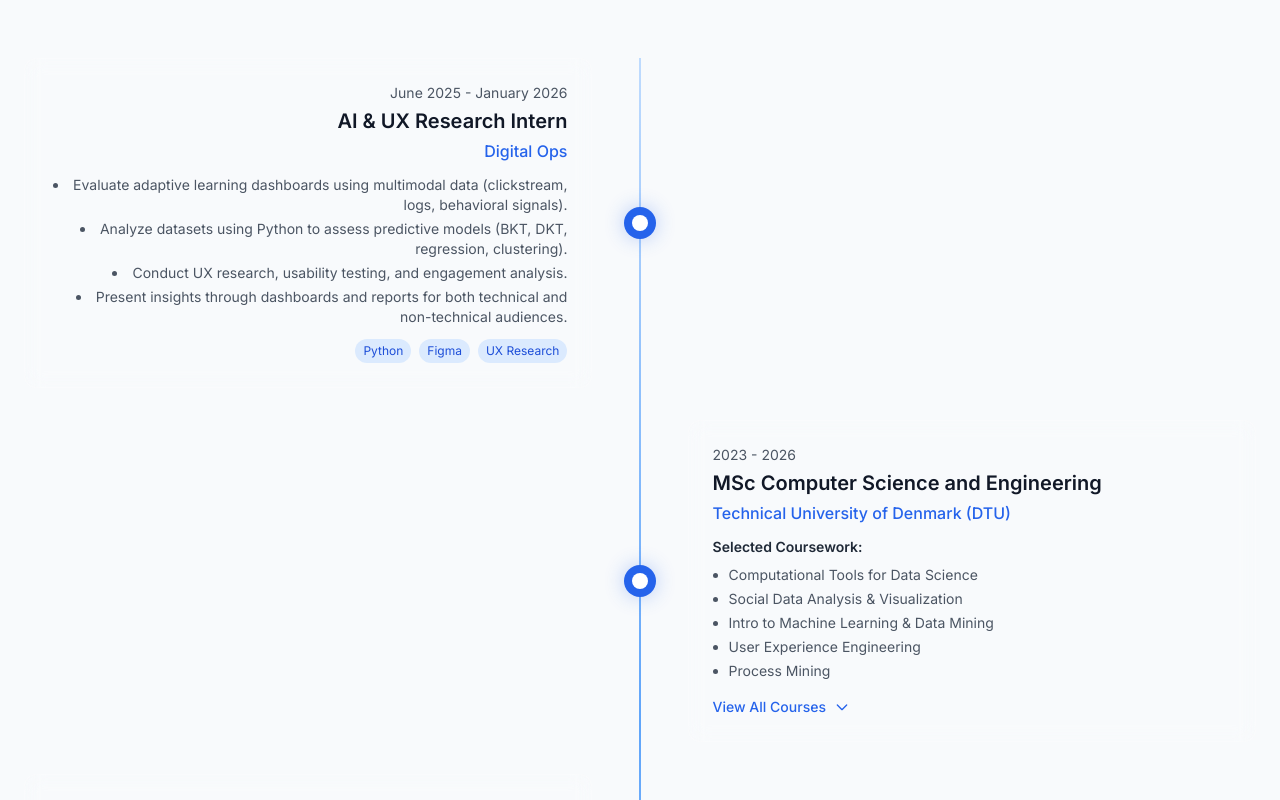
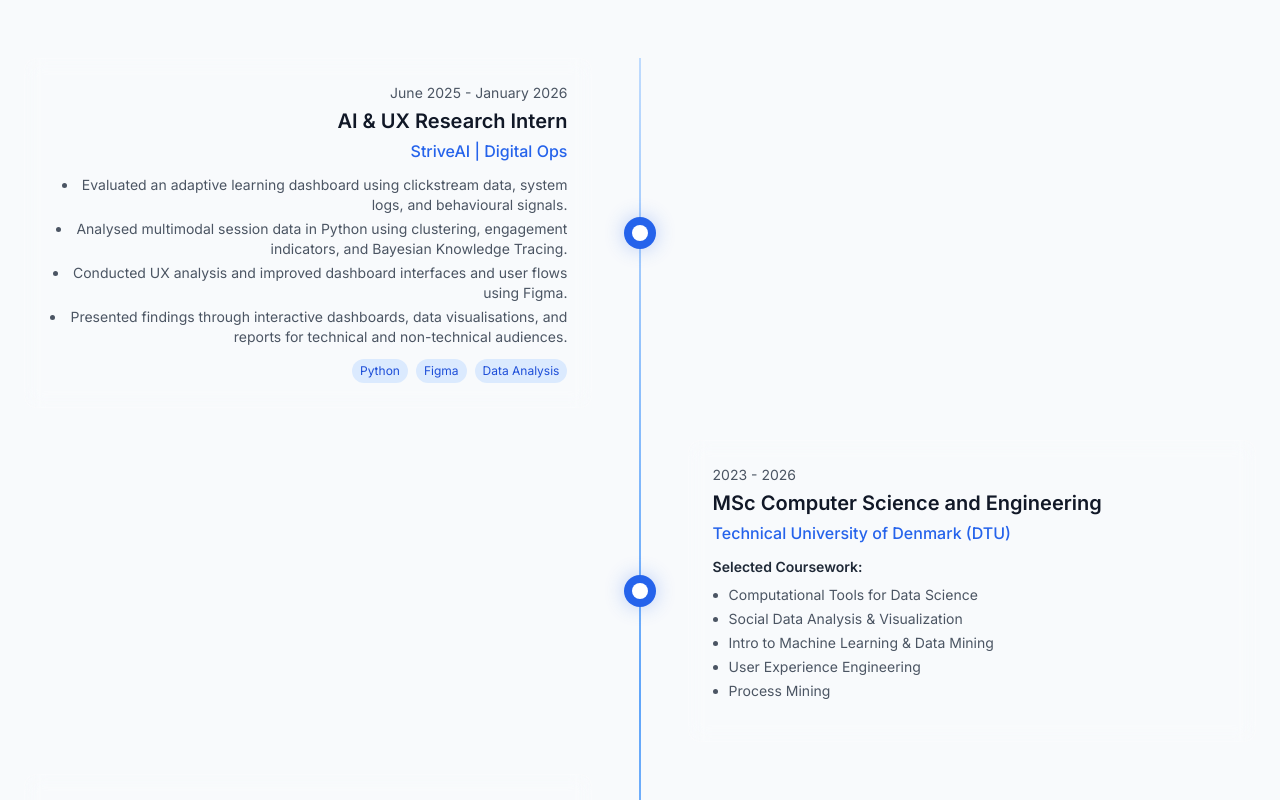
Before and after one commit to MahmudMRasel/Rasel.me, a React (Vite) app: page / in a window 1280 px wide. Shown: the part 1760-2560 px from the top of the page. Built offline with nearby package versions, Linux system fonts and the light colour scheme.

Commit message:
Remove expandable coursework controls

```diff
--- a/src/components/Timeline.jsx
+++ b/src/components/Timeline.jsx
@@ -1,11 +1,10 @@
-import React, { useState } from 'react'
+import React from 'react'
 import { useTranslation } from 'react-i18next'
 import { useScrollReveal } from '../hooks/useScrollReveal'
 
 const Timeline = () => {
   const { t } = useTranslation()
   const [titleRef, titleRevealed] = useScrollReveal({ threshold: 0.2 })
-  const [isCoursesExpanded, setIsCoursesExpanded] = useState(false)
 
   const timelineItems = [
     {
@@ -21,8 +20,7 @@ const Timeline = () => {
       title: t('timeline.education.dtu.title'),
       company: t('timeline.education.dtu.company'),
       type: "education",
-      selectedCourses: t('timeline.education.dtu.courses.selected', { returnObjects: true }),
-      allCourses: t('timeline.education.dtu.courses.all', { returnObjects: true })
+      selectedCourses: t('timeline.education.dtu.courses.selected', { returnObjects: true })
     },
     {
       date: t('timeline.experience.brixoptim.date'),
@@ -37,8 +35,7 @@ const Timeline = () => {
       title: t('timeline.education.bsc.title'),
       company: t('timeline.education.bsc.company'),
       type: "education",
-      selectedCourses: t('timeline.education.bsc.courses.selected', { returnObjects: true }),
-      allCourses: t('timeline.education.bsc.courses.all', { returnObjects: true })
+      selectedCourses: t('timeline.education.bsc.courses.selected', { returnObjects: true })
     }
   ]
 
@@ -58,7 +55,7 @@ const Timeline = () => {
           <div className="glass rounded-xl p-6 backdrop-blur-lg hover:bg-white/40 transition-all transform hover:scale-105 hover:shadow-xl">
             <p className="text-sm text-gray-600 mb-1">{item.date}</p>
             <h3 className="text-xl font-semibold text-gray-900 mb-1">{item.title}</h3>
-            <p className="text-md text-blue-600 font-medium mb-3">{item.company}</p>
+            {item.company && <p className="text-md text-blue-600 font-medium mb-3">{item.company}</p>}
 
             {item.type === 'experience' && (
               <>
@@ -88,37 +85,6 @@ const Timeline = () => {
                       <li key={i}>{course}</li>
                     ))}
                   </ul>
-                </div>
-
-                <div className="mt-4">
-                  <button
-                    onClick={() => setIsCoursesExpanded(!isCoursesExpanded)}
-                    className="text-blue-600 hover:text-blue-700 font-medium text-sm flex items-center gap-2 transition-colors"
-                  >
-                    {isCoursesExpanded ? t('timeline.education.dtu.showLess') : t('timeline.education.dtu.viewAllCourses')}
-                    <svg
-                      className={`w-4 h-4 transform transition-transform ${isCoursesExpanded ? 'rotate-180' : ''}`}
-                      fill="none"
-                      stroke="currentColor"
-                      viewBox="0 0 24 24"
-                    >
-                      <path strokeLinecap="round" strokeLinejoin="round" strokeWidth={2} d="M19 9l-7 7-7-7" />
-                    </svg>
-                  </button>
-
-                  {isCoursesExpanded && (
-                    <div className="mt-4 p-4 glass-dark rounded-lg backdrop-blur-sm">
-                      <h4 className="text-sm font-semibold text-gray-800 mb-2">{t('timeline.education.dtu.allCourses')}</h4>
-                      <div className="grid md:grid-cols-2 gap-2">
-                        {item.allCourses.map((course, i) => (
-                          <div key={i} className="text-sm text-gray-600 flex items-start">
-                            <span className="text-blue-600 mr-2">•</span>
-                            <span>{course}</span>
-                          </div>
-                        ))}
-                      </div>
-                    </div>
-                  )}
                 </div>
               </>
             )}
--- a/src/locales/bn.json
+++ b/src/locales/bn.json
@@ -42,7 +42,7 @@
       "digitalOps": {
         "date": "জুন ২০২৫ - জানুয়ারি ২০২৬",
         "title": "এআই ও ইউএক্স রিসার্চ ইন্টার্ন",
-        "company": "ডিজিটাল অপস",
+        "company": "StriveAI | ডিজিটাল অপস",
         "bullets": [
           "মাল্টিমোডাল ডেটা (ক্লিকস্ট্রিম, লগ, আচরণগত সংকেত) ব্যবহার করে অভিযোজিত শেখার ড্যাশবোর্ড মূল্যায়ন করুন।",
           "পূর্বাভাস মডেল (বিকেটি, ডিকেটি, রিগ্রেশন, ক্লাস্টারিং) মূল্যায়ন করতে পাইথন ব্যবহার করে ডেটাসেট বিশ্লেষণ করুন।",
--- a/src/locales/da.json
+++ b/src/locales/da.json
@@ -42,7 +42,7 @@
       "digitalOps": {
         "date": "Juni 2025 - Januar 2026",
         "title": "AI & UX Research Praktikant",
-        "company": "Digital Ops",
+        "company": "StriveAI | Digital Ops",
         "bullets": [
           "Evaluerer adaptive læringsdashboards ved hjælp af multimodale data (klikstream, logfiler, adfærdssignaler).",
           "Analyserer datasæt ved hjælp af Python for at vurdere prædiktive modeller (BKT, DKT, regression, clustering).",
--- a/src/locales/en.json
+++ b/src/locales/en.json
@@ -46,14 +46,14 @@
       "digitalOps": {
         "date": "June 2025 - January 2026",
         "title": "AI & UX Research Intern",
-        "company": "Digital Ops",
+        "company": "StriveAI | Digital Ops",
         "bullets": [
-          "Evaluate adaptive learning dashboards using multimodal data (clickstream, logs, behavioral signals).",
-          "Analyze datasets using Python to assess predictive models (BKT, DKT, regression, clustering).",
-          "Conduct UX research, usability testing, and engagement analysis.",
-          "Present insights through dashboards and reports for both technical and non-technical audiences."
+          "Evaluated an adaptive learning dashboard using clickstream data, system logs, and behavioural signals.",
+          "Analysed multimodal session data in Python using clustering, engagement indicators, and Bayesian Knowledge Tracing.",
+          "Conducted UX analysis and improved dashboard interfaces and user flows using Figma.",
+          "Presented findings through interactive dashboards, data visualisations, and reports for technical and non-technical audiences."
         ],
-        "tools": ["Python", "Figma", "UX Research"]
+        "tools": ["Python", "Figma", "Data Analysis"]
       },
       "brixoptim": {
         "date": "2021 - 2023",
@@ -106,7 +106,7 @@
       "bsc": {
         "date": "2017 - 2020",
         "title": "BSc Computer Science and Engineering",
-        "company": "Green University of Bangladesh",
+        "company": "",
         "selectedCoursework": "Selected Coursework:",
         "viewAllCourses": "View All Courses",
         "showLess": "Show Less",
```
